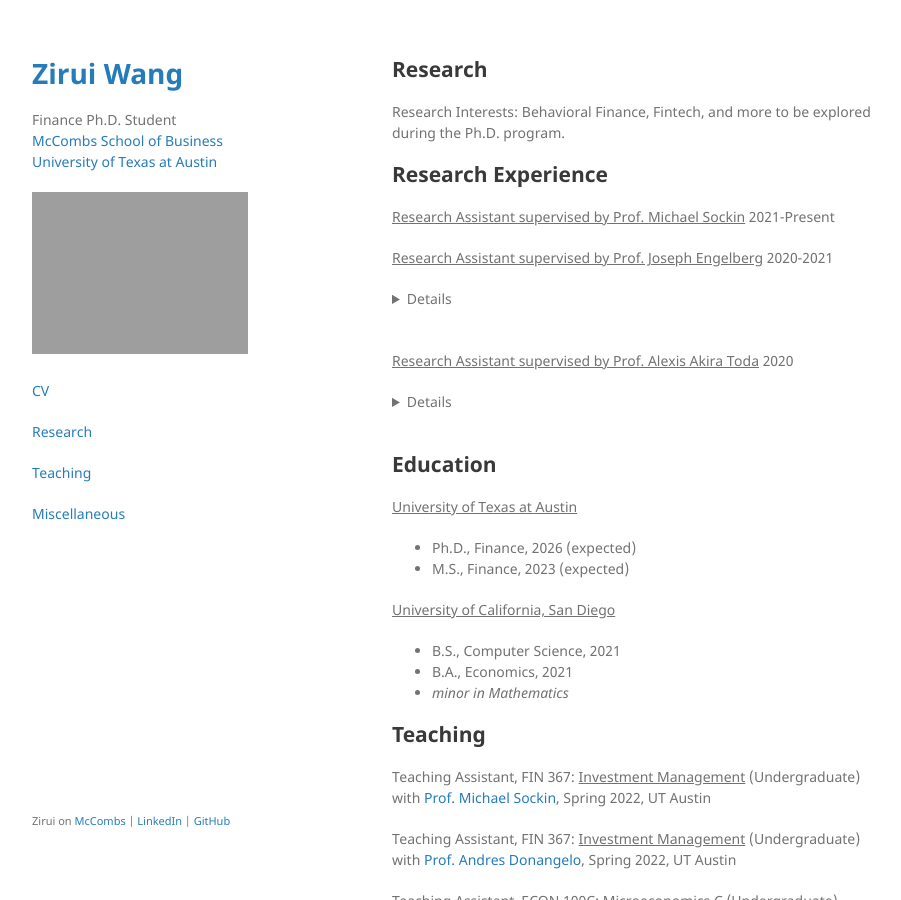
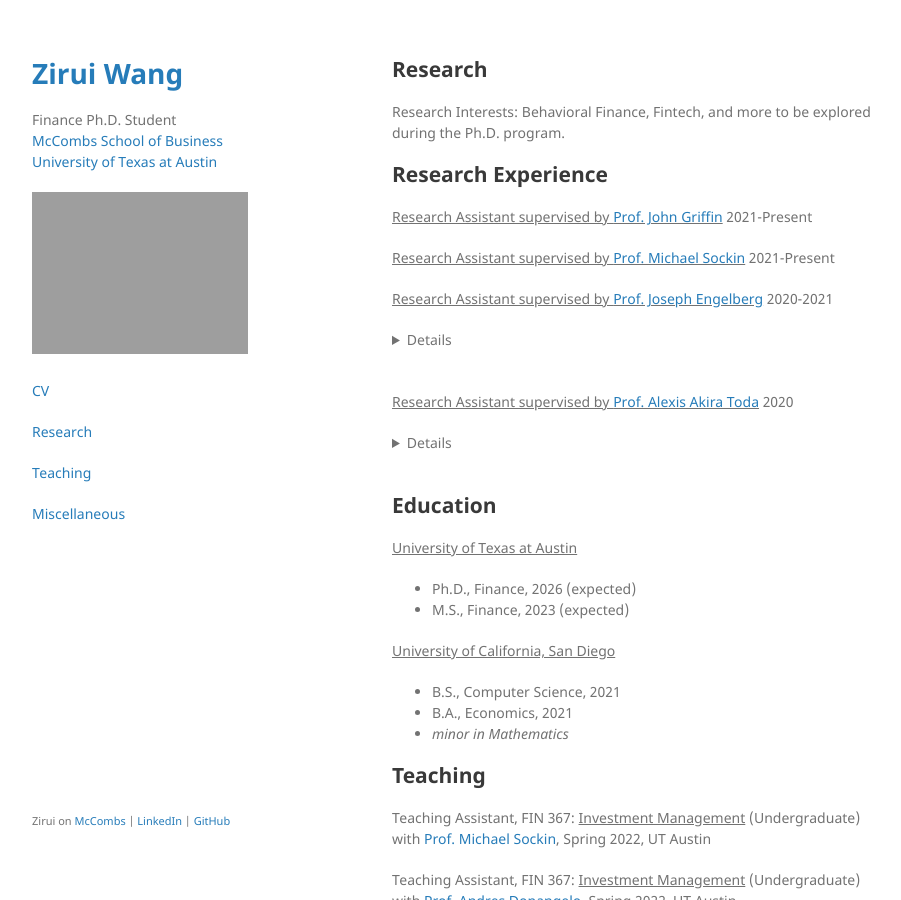
Before and after one commit to HarrisonZiruiWang/HarrisonZiruiWang.github.io, a Jekyll site: the page built from index.md, in a window 1280 px wide and 900 px high. Shown: the whole window, without its empty margins (178-1079 px from the left). Built offline with Jekyll 4.4.1, drawn with Linux system fonts in a browser that asks for light colours; our own code applies the rules of GitHub Pages for plain Markdown files.

Commit message:
Update index.md

```diff
--- a/index.md
+++ b/index.md
@@ -6,12 +6,13 @@ layout: default
 Research Interests: Behavioral Finance, Fintech, and more to be explored during the Ph.D. program.
 
 ## Research Experience
+<ins>Research Assistant supervised by <a href="https://jgriffin.info/" target="_blank">Prof. John Griffin</a></ins> 2021-Present
 
-<ins>Research Assistant supervised by Prof. Michael Sockin</ins> 2021-Present
+<ins>Research Assistant supervised by <a href="https://sites.google.com/site/michaelsockin/" target="_blank">Prof. Michael Sockin</a></ins> 2021-Present
 
 <!-- <ins>Research Assistant supervised by Prof. John Griffin</ins> 2021-Present -->
 
-<ins>Research Assistant supervised by Prof. Joseph Engelberg</ins> 2020-2021
+<ins>Research Assistant supervised by <a href="https://rady.ucsd.edu/faculty/directory/engelberg/pub/portfolios/index.htm" target="_blank">Prof. Joseph Engelberg</a></ins> 2020-2021
 <details>
   <summary>Details</summary>
   <p>During my junior and senior years at UCSD, I have been <a href="https://rady.ucsd.edu/faculty/directory/engelberg/pub/portfolios/index.htm" target="_blank">Professor Joseph Engelberg</a>’s Research Assistant for his <a href="https://rady.ucsd.edu/faculty/directory/engelberg/pub/portfolios/PDDE.pdf" target="_blank"><i>Portfolio-Driven Disposition Effect (PDDE)</i> paper</a> which is currently under revision at the <i>Journal of Finance</i>. The PDDE is the observation that investors have a strong disposition effect when their portfolio is at a loss and have almost no disposition effect when it is at a gain. To shed light on this effect, I used Node.js and PostgreSQL to develop an <a href="https://gamestocktrading.herokuapp.com/" target="_blank">online experiment</a> that simulates the changes in the net worth of a stock portfolio and enables participants to make trading decisions among four stocks. The experiment has been run on thousands of participants on Amazon Mechanical Turk and <a href="https://stocktradinggame-chinese.herokuapp.com/" target="_blank">a similar platform for Chinese users</a>. (<a href="https://github.com/HarrisonZiruiWang/stocktradinggame" target="_blank">GitHub page</a>)</p>
@@ -19,7 +20,7 @@ Research Interests: Behavioral Finance, Fintech, and more to be explored during
 </details>
 <br/>
 
-<ins>Research Assistant supervised by Prof. Alexis Akira Toda</ins> 2020
+<ins>Research Assistant supervised by <a href="https://sites.google.com/site/aatoda111/home" target="_blank">Prof. Alexis Akira Toda</a></ins> 2020
 <details>
   <summary>Details</summary>
   <p>I also worked as <a href="https://sites.google.com/site/aatoda111/home" target="_blank">Professor Alexis Akira Toda</a>'s research assistant between April and August 2020. Each day I run a model that predicted the course of the COVID-19 pandemic via MATLAB code and updated the data visualization on Professor Toda's <a href="https://sites.google.com/site/aatoda111/misc/covid19" target="_blank">research page</a>.</p>
```
